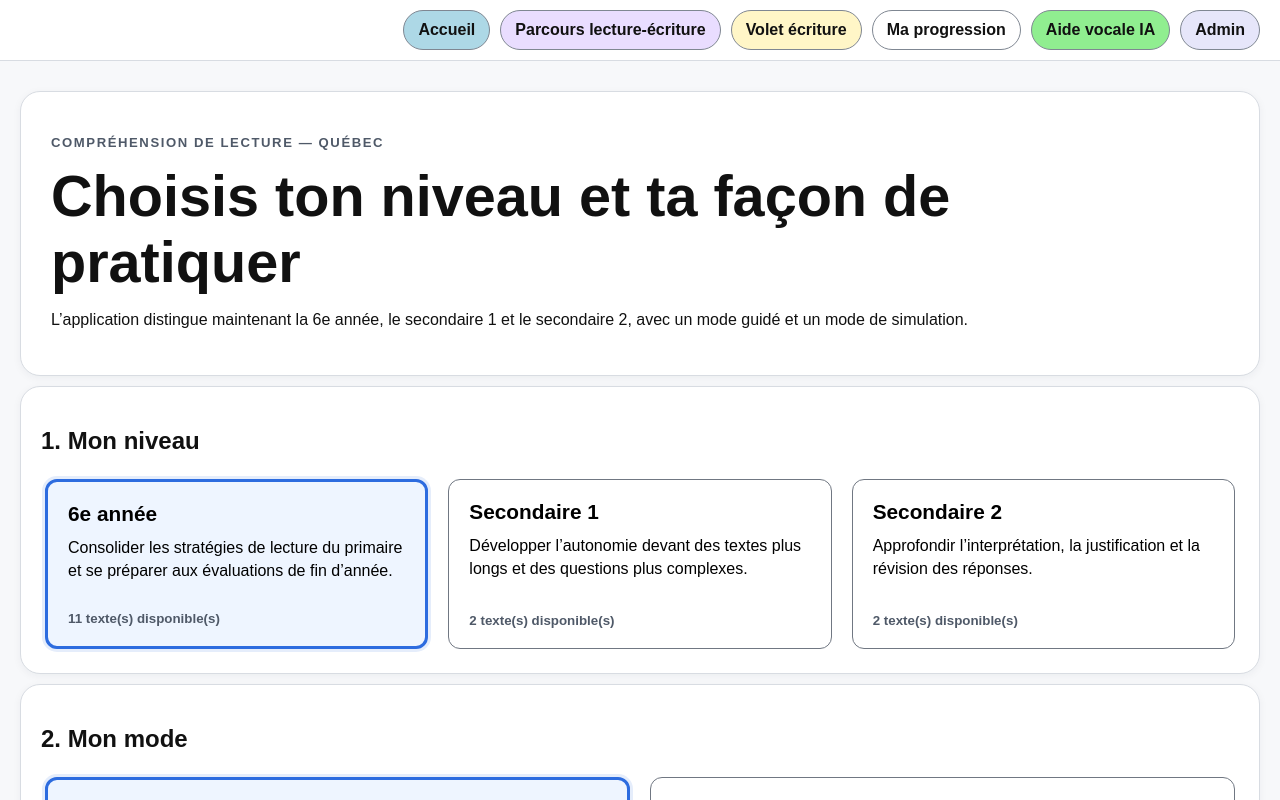
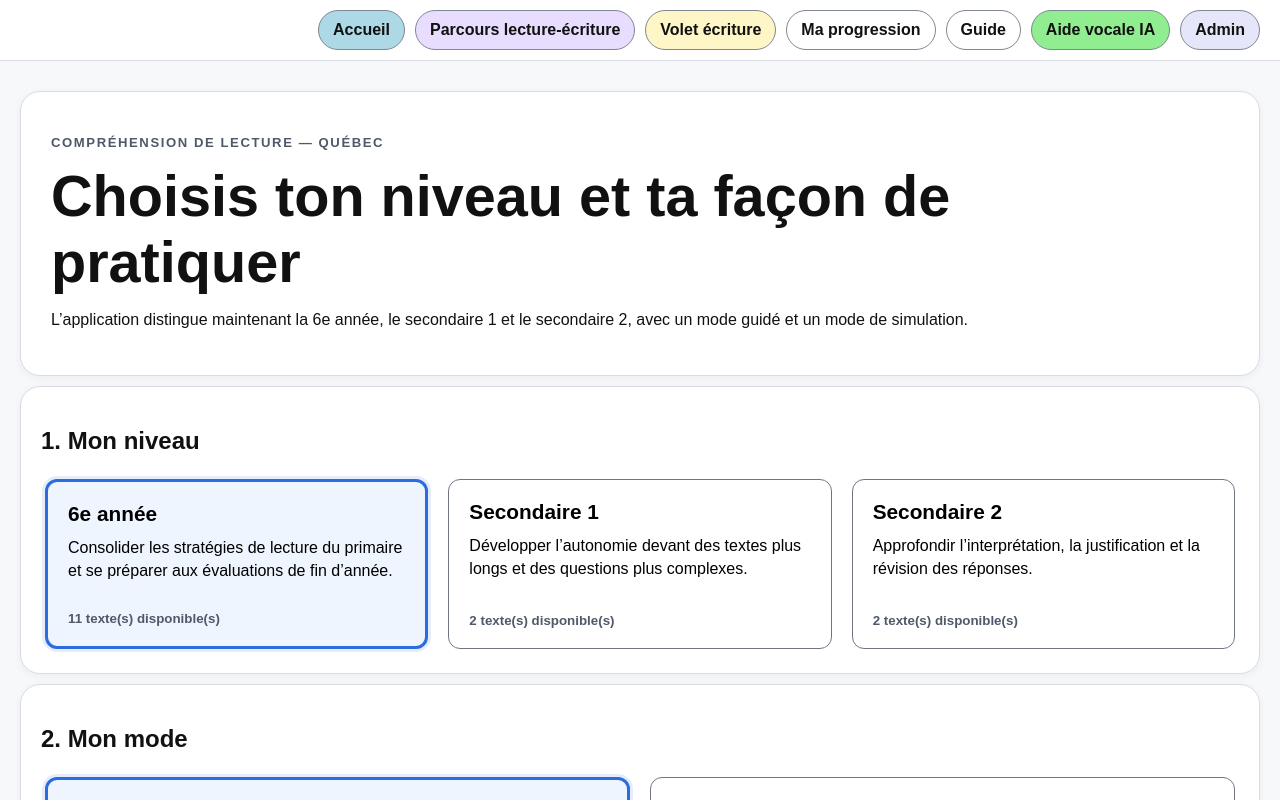
Before and after one commit to mpassarelli2003-png/comprehension-lecture-6e, a Next.js app: page / in a window 1280 px wide. Shown: the top 800 px of the page. Built offline with nearby package versions, Linux system fonts and the light colour scheme.

Commit message:
feat(block16): ajouter le guide à la navigation

```diff
--- a/app/layout.jsx
+++ b/app/layout.jsx
@@ -8,6 +8,7 @@ import "./localBackupRestore.css";
 import "./writingMinistryFeedback.css";
 import "./writingRevisionHistory.css";
 import "./integratedJourney.css";
+import "./guide.css";
 import ProgressiveAnswerGuard from "./ProgressiveAnswerGuard";
 import FormativeFeedbackPanel from "./FormativeFeedbackPanel";
 import GuidedReadingCoach from "./GuidedReadingCoach";
@@ -28,6 +29,7 @@ export default function RootLayout({ children }) {
           <a className="journeyButton" href="/parcours">Parcours lecture-écriture</a>
           <a className="writingButton" href="/ecriture">Volet écriture</a>
           <a className="progressButton" href="/progression">Ma progression</a>
+          <a className="guideButton" href="/guide">Guide</a>
           <a className="voiceHelpButton" href="/aide-vocale">Aide vocale IA</a>
           <a className="adminButton" href="/admin/login">Admin</a>
         </nav>
```
